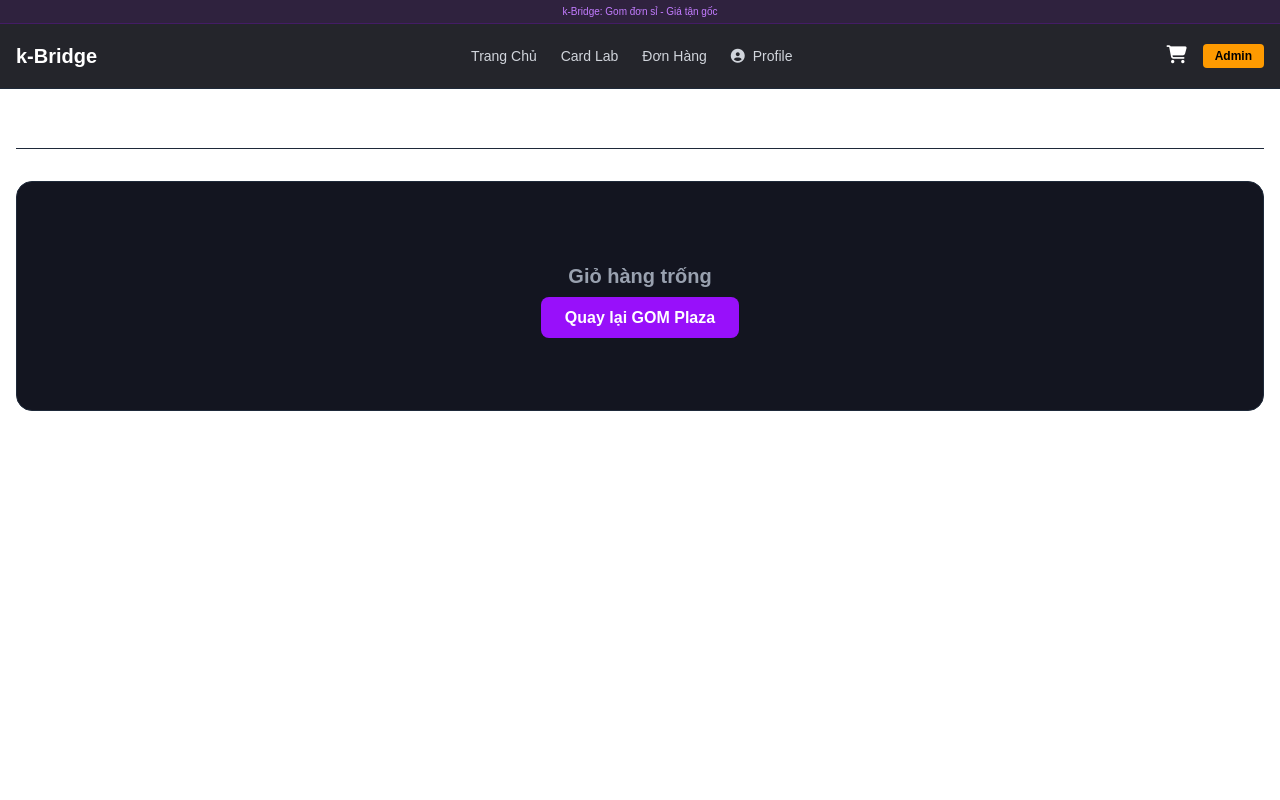
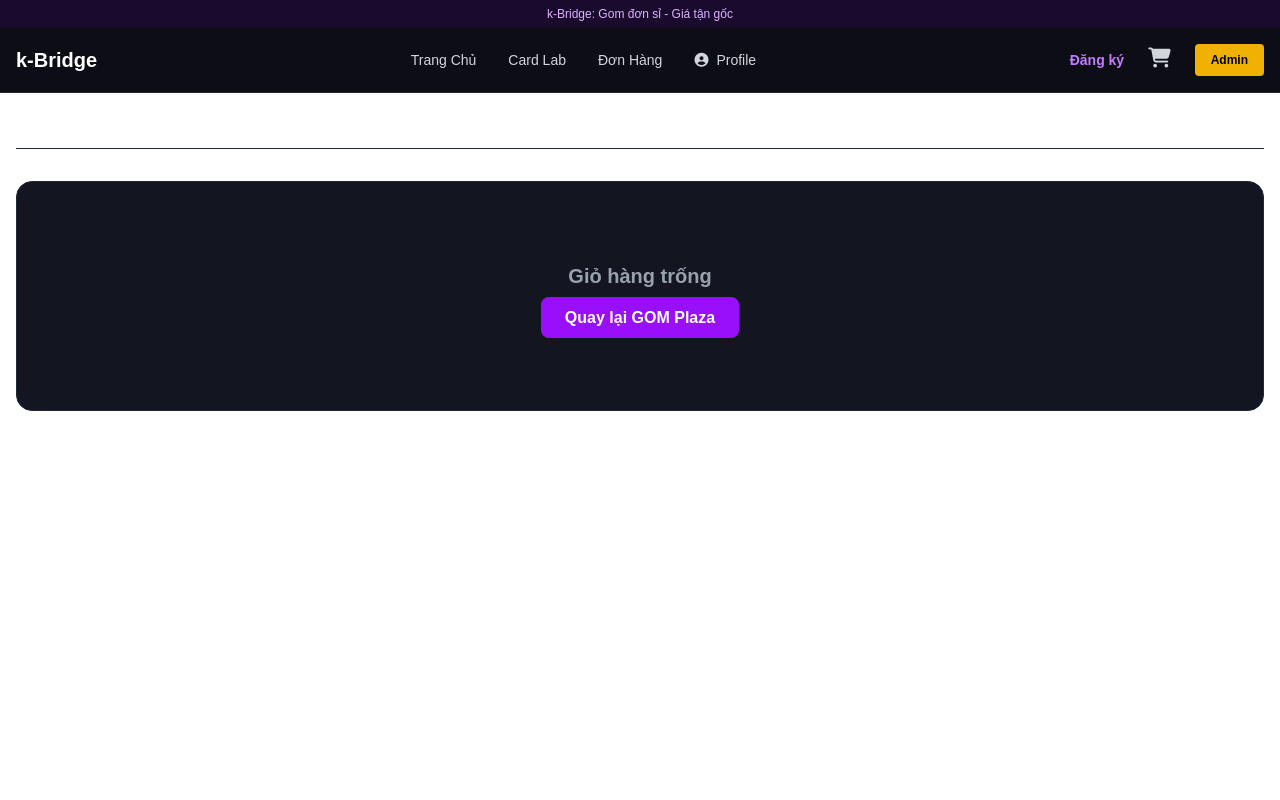
Before and after one commit to vi9054798-cell/k-bridge-project, a Next.js app: page /checkout in a window 1280 px wide. Shown: the top 800 px of the page. Built offline with nearby package versions, Linux system fonts and the light colour scheme.

Commit message:
Feature: Add Register link to Navbar

```diff
--- a/components/Navbar.tsx
+++ b/components/Navbar.tsx
@@ -1,47 +1,68 @@
 // components/Navbar.tsx
 "use client";
-import React from 'react';
 import Link from 'next/link';
 import { useCartStore } from '@/store/useCartStore';
+import { useEffect, useState } from 'react';
 
 export default function Navbar() {
-  const { toggleCart, items } = useCartStore();
+  const { items, toggleCart } = useCartStore();
+  const [mounted, setMounted] = useState(false);
+
+  // Fix hydration mismatch cho giỏ hàng
+  useEffect(() => {
+    setMounted(true);
+  }, []);
 
   return (
-    <header className="w-full fixed top-0 z-50 bg-[#0d0e15]/90 backdrop-blur-md border-b border-gray-800">
-      <div className="bg-purple-900/20 text-purple-400 text-[10px] py-1 text-center border-b border-purple-900/50">
+    <header className="fixed top-0 w-full z-50 bg-[#0d0e15] border-b border-gray-800">
+      {/* Top Banner (Giữ nguyên) */}
+      <div className="bg-[#1a0b2e] text-purple-300 text-[10px] md:text-xs text-center py-1.5 font-medium">
         k-Bridge: Gom đơn sỉ - Giá tận gốc
       </div>
 
-      <div className="max-w-7xl mx-auto px-4 h-16 flex items-center justify-between">
-        <Link href="/" className="text-xl font-black text-white">k-Bridge</Link>
+      <nav className="max-w-7xl mx-auto px-4 h-16 flex items-center justify-between">
+        {/* Logo (Giữ nguyên) */}
+        <Link href="/" className="text-xl font-bold text-white">
+          k-Bridge
+        </Link>
 
-        <nav className="flex items-center gap-6 text-sm font-medium text-gray-300">
+        {/* Menu giữa (Giữ nguyên) */}
+        <div className="hidden md:flex items-center gap-8 text-sm font-medium text-gray-300">
           <Link href="/" className="hover:text-white transition">Trang Chủ</Link>
-          <Link href="/card-lab" className="hover:text-white transition">Card Lab</Link>
+          <Link href="#" className="hover:text-white transition">Card Lab</Link>
           <Link href="/orders" className="hover:text-white transition">Đơn Hàng</Link>
-          <Link href="/profile" className="hover:text-white transition">
-            <div className="flex items-center gap-2">
-              <i className="fa-solid fa-user-circle"></i>
-              <span>Profile</span>
-            </div>
+          <Link href="/profile" className="flex items-center gap-2 hover:text-white transition">
+            <i className="fa-solid fa-circle-user"></i> Profile
           </Link>
-        </nav>
+        </div>
 
-        <div className="flex items-center gap-4">
-          <button onClick={toggleCart} className="relative text-white hover:text-purple-400 transition">
-            <i className="fa-solid fa-cart-shopping text-lg"></i>
-            {items.length > 0 && (
-              <span className="absolute -top-2 -right-2 bg-purple-600 text-[10px] w-4 h-4 flex items-center justify-center rounded-full font-bold">
+        {/* Cụm nút bên phải */}
+        <div className="flex items-center gap-6">
+
+          {/* NÚT ĐĂNG KÝ (TÍNH NĂNG MỚI THÊM VÀO ĐÂY) */}
+          <Link
+            href="/register"
+            className="text-sm font-bold text-purple-400 hover:text-purple-300 transition"
+          >
+            Đăng ký
+          </Link>
+
+          {/* Giỏ hàng (Giữ nguyên tính năng đếm số lượng) */}
+          <button onClick={toggleCart} className="relative text-gray-300 hover:text-white transition">
+            <i className="fa-solid fa-cart-shopping text-xl"></i>
+            {mounted && items.length > 0 && (
+              <span className="absolute -top-2 -right-2 bg-purple-600 text-white text-[10px] font-bold w-4 h-4 rounded-full flex items-center justify-center">
                 {items.length}
               </span>
             )}
           </button>
-          <Link href="/admin/logistics" className="bg-amber-500 text-black px-3 py-1 rounded text-xs font-bold hover:bg-amber-400">
+
+          {/* Nút Admin (Giữ nguyên) */}
+          <Link href="/admin" className="bg-yellow-500 hover:bg-yellow-400 text-black text-xs font-bold px-4 py-2 rounded transition">
             Admin
           </Link>
         </div>
-      </div>
+      </nav>
     </header>
   );
 }
```
